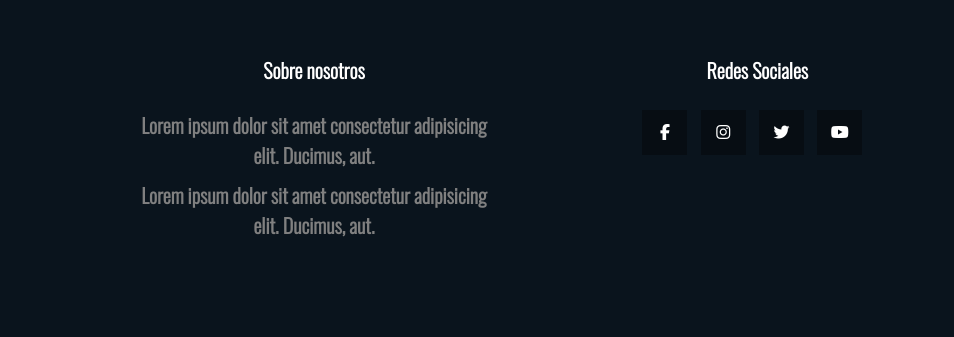
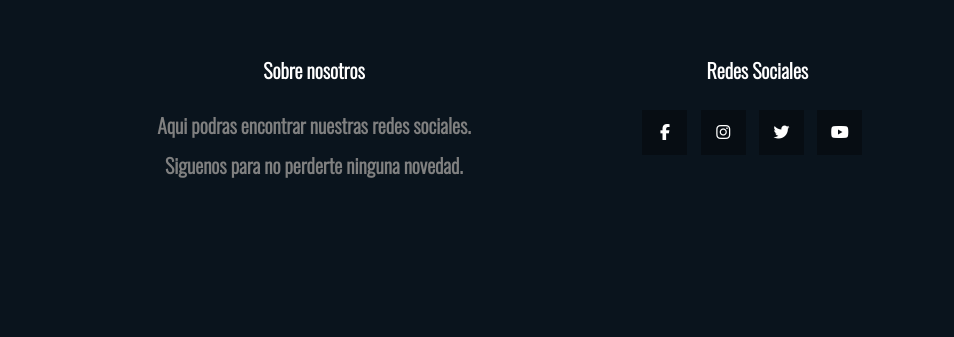
Before and after one commit to BenshiGP/proyecto-coder, a plain HTML site: page Secciones/catalogo.html in a window 1280 px wide. Shown: the part 1841-2178 px from the top of the page, 326-1280 px from the left. Drawn offline with nearby package versions, Linux system fonts and the light colour scheme.

Commit message:
home sin lorems

```diff
--- a/Secciones/catalogo.html
+++ b/Secciones/catalogo.html
@@ -67,8 +67,8 @@
             </div>
             <div class="caja">
                 <h2> Sobre nosotros </h2>
-                <p>Lorem ipsum dolor sit amet consectetur adipisicing elit. Ducimus, aut.</p>
-                <p>Lorem ipsum dolor sit amet consectetur adipisicing elit. Ducimus, aut.</p>
+                <p>Aqui podras encontrar nuestras redes sociales.</p>
+                <p>Siguenos para no perderte ninguna novedad.</p>
             </div>
             <div class="caja">
                 <h2>Redes Sociales</h2>
```
Also changed, not shown: Secciones/contactanos.html (+2 -2 lines), Secciones/faq.html (+2 -2 lines), Secciones/nosotros.html (+2 -2 lines).
